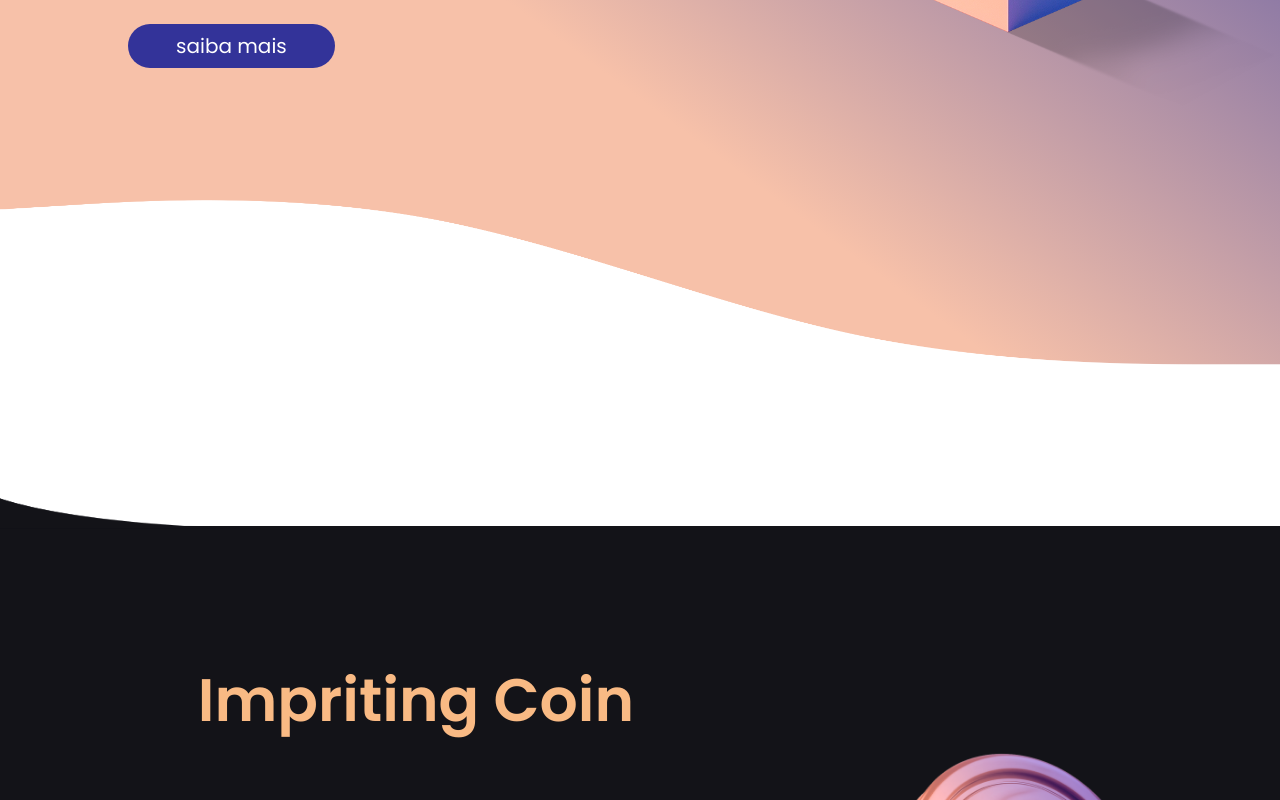
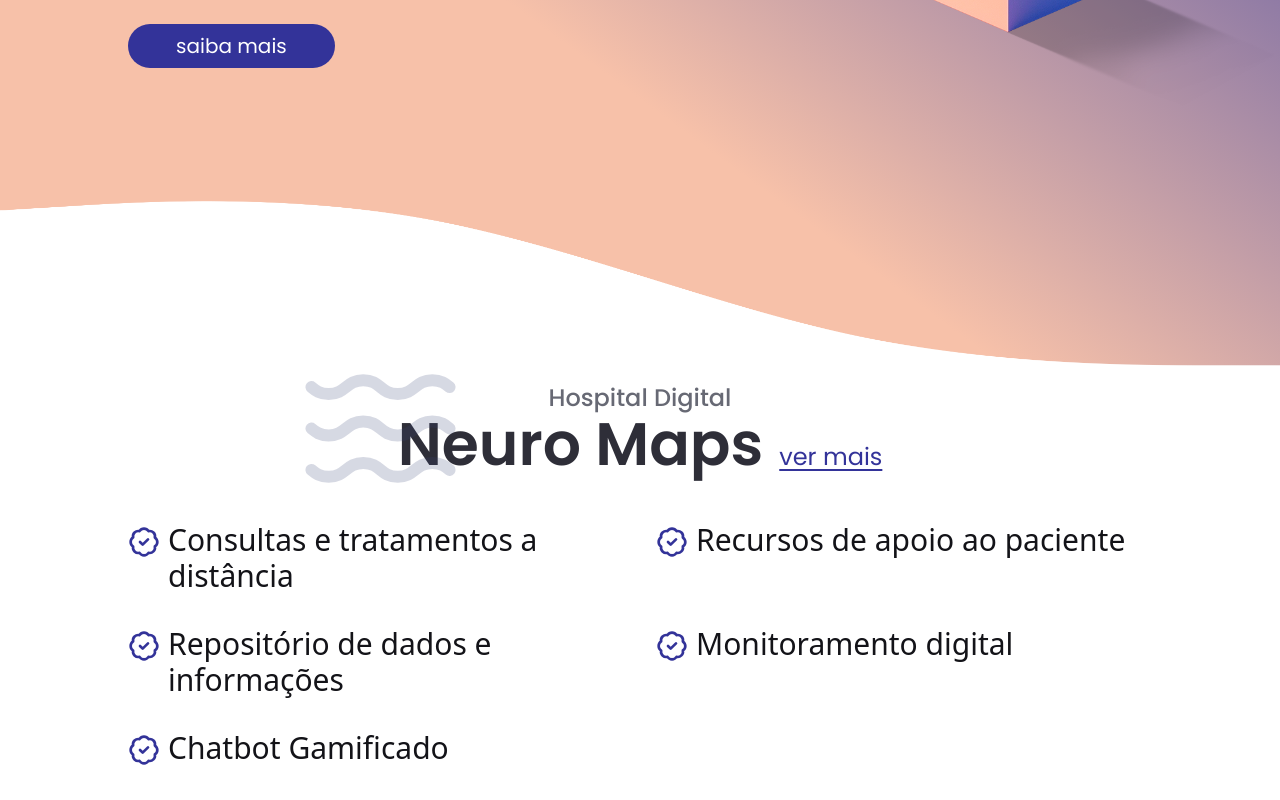
Before and after one commit to Delgado-tech/imprinting-landing-page, a React (Vite) app: page / in a window 1280 px wide. Shown: the part 560-1360 px from the top of the page. Built offline with nearby package versions, Linux system fonts and the light colour scheme.

Commit message:
add/feat:Neuro_Maps

```diff
--- a/src/app/App.tsx
+++ b/src/app/App.tsx
@@ -1,5 +1,6 @@
+import ImprintingCoin from "../components/home/ImprintingCoin.tsx";
 import Introduction from "../components/home/Introduction.tsx";
-import ImprintingCoin from "../components/home/ImprintingCoin.tsx";
+import NeuroMaps from "../components/home/NeuroMaps.tsx";
 
 function App() {
 	return (
@@ -7,6 +8,7 @@ function App() {
 			{/* <Logo color="red" /> */}
 			<main>
 				<Introduction />
+				<NeuroMaps />
 				<ImprintingCoin />
 			</main>
 		</section>
--- /dev/null
+++ b/src/components/TextLink.tsx
@@ -0,0 +1,26 @@
+import { ComponentProps } from "react";
+import { Link } from "react-router-dom";
+import { twMerge } from "tailwind-merge";
+
+interface Props extends ComponentProps<"a"> {
+	link?: string;
+}
+
+export default function TextLink({
+	link = "#",
+	content = "text",
+	className,
+}: Props) {
+	return (
+		<Link to={link}>
+			<span
+				className={twMerge(
+					"cursor-pointer select-none font-normal text-custom-blue-02 underline underline-offset-4 hover:text-custom-blue-01",
+					className,
+				)}
+			>
+				{content}
+			</span>
+		</Link>
+	);
+}
--- a/src/components/decorations/DecorationWaves.tsx
+++ b/src/components/decorations/DecorationWaves.tsx
@@ -2,7 +2,7 @@ import { ComponentProps } from "react";
 import { twMerge } from "tailwind-merge";
 
 interface Props extends ComponentProps<"svg"> {
-	strokeWidth: number;
+	strokeWidth?: number;
 }
 
 export default function DecorationWaves({
@@ -22,26 +22,26 @@ export default function DecorationWaves({
 			<path
 				d="M18.4167 55.25C23.9417 59.8541 29.4667 64.4583 41.4375 64.4583C64.4583 64.4583 64.4583 46.0416 87.4792 46.0416C111.421 46.0416 109.579 64.4583 133.521 64.4583C156.542 64.4583 156.542 46.0416 179.563 46.0416C191.533 46.0416 197.058 50.6458 202.583 55.25"
 				stroke={color}
-				stroke-opacity="1"
-				stroke-width={strokeWidth}
-				stroke-linecap="round"
-				stroke-linejoin="round"
+				strokeOpacity="1"
+				strokeWidth={strokeWidth}
+				strokeLinecap="round"
+				strokeLinejoin="round"
 			/>
 			<path
 				d="M18.4167 110.5C23.9417 115.104 29.4667 119.708 41.4375 119.708C64.4583 119.708 64.4583 101.292 87.4792 101.292C111.421 101.292 109.579 119.708 133.521 119.708C156.542 119.708 156.542 101.292 179.563 101.292C191.533 101.292 197.058 105.896 202.583 110.5"
 				stroke={color}
-				stroke-opacity="1"
-				stroke-width={strokeWidth}
-				stroke-linecap="round"
-				stroke-linejoin="round"
+				strokeOpacity="1"
+				strokeWidth={strokeWidth}
+				strokeLinecap="round"
+				strokeLinejoin="round"
 			/>
 			<path
 				d="M18.4167 165.75C23.9417 170.354 29.4667 174.958 41.4375 174.958C64.4583 174.958 64.4583 156.542 87.4792 156.542C111.421 156.542 109.579 174.958 133.521 174.958C156.542 174.958 156.542 156.542 179.563 156.542C191.533 156.542 197.058 161.146 202.583 165.75"
 				stroke={color}
-				stroke-opacity="1"
-				stroke-width={strokeWidth}
-				stroke-linecap="round"
-				stroke-linejoin="round"
+				strokeOpacity="1"
+				strokeWidth={strokeWidth}
+				strokeLinecap="round"
+				strokeLinejoin="round"
 			/>
 		</svg>
 	);
--- a/src/components/home/Introduction.tsx
+++ b/src/components/home/Introduction.tsx
@@ -27,7 +27,7 @@ export default function Introduction() {
 			<figure>
 				<img
 					src={introduction_wave}
-					className="no-select absolute bottom-0 -z-10 max-h-[250px] w-full md:relative"
+					className="no-select absolute -bottom-[1px] -z-10 max-h-[250px] w-full md:relative"
 				/>
 			</figure>
 		</section>
--- /dev/null
+++ b/src/components/home/NeuroMaps.tsx
@@ -0,0 +1,46 @@
+import { BadgeCheck } from "lucide-react";
+import TextLink from "../TextLink";
+import Decoration from "../decorations";
+
+export default function NeuroMaps() {
+	const resources = [
+		"Consultas e tratamentos a distância",
+		"Recursos de apoio ao paciente",
+		"Repositório de dados e informações",
+		"Monitoramento digital",
+		"Chatbot Gamificado",
+	];
+
+	return (
+		<section>
+			<div className="flex justify-center">
+				<div className="relative mb-12 flex w-fit flex-col items-center">
+					<Decoration.Waves className="absolute -left-28 -top-[70%] z-10 scale-[25%] sm:-left-32 sm:scale-50 xl:scale-75" />
+					<h2 className="font-poppins text-2xl font-medium text-custom-gray-03 max-xl:text-xl max-sm:text-lg">
+						Hospital Digital
+					</h2>
+					<h2 className="flex flex-col items-center font-poppins text-6xl font-semibold text-custom-gray-07 max-xl:text-5xl max-sm:text-3xl sm:flex-row sm:items-end sm:gap-2 xl:gap-4">
+						<span>Neuro Maps</span>
+						<TextLink
+							content="ver mais"
+							className="text-2xl max-xl:text-xl max-sm:text-lg"
+						/>
+					</h2>
+				</div>
+			</div>
+			<div className="px-8 max-sm:flex max-sm:justify-center lg:px-32">
+				<ul className="grid grid-cols-[repeat(auto-fit,_minmax(250px,_1fr))] gap-8 lg:grid-cols-[repeat(auto-fit,_minmax(400px,_1fr))]">
+					{resources.map((resource, index) => (
+						<li
+							key={index}
+							className="flex gap-2 text-3xl text-custom-gray-09 max-xl:text-2xl max-sm:text-lg"
+						>
+							<BadgeCheck className="min-h-6 min-w-6 translate-y-[2px] text-custom-blue-02 sm:min-h-8 sm:min-w-8 xl:translate-y-1" />
+							{resource}
+						</li>
+					))}
+				</ul>
+			</div>
+		</section>
+	);
+}
```
